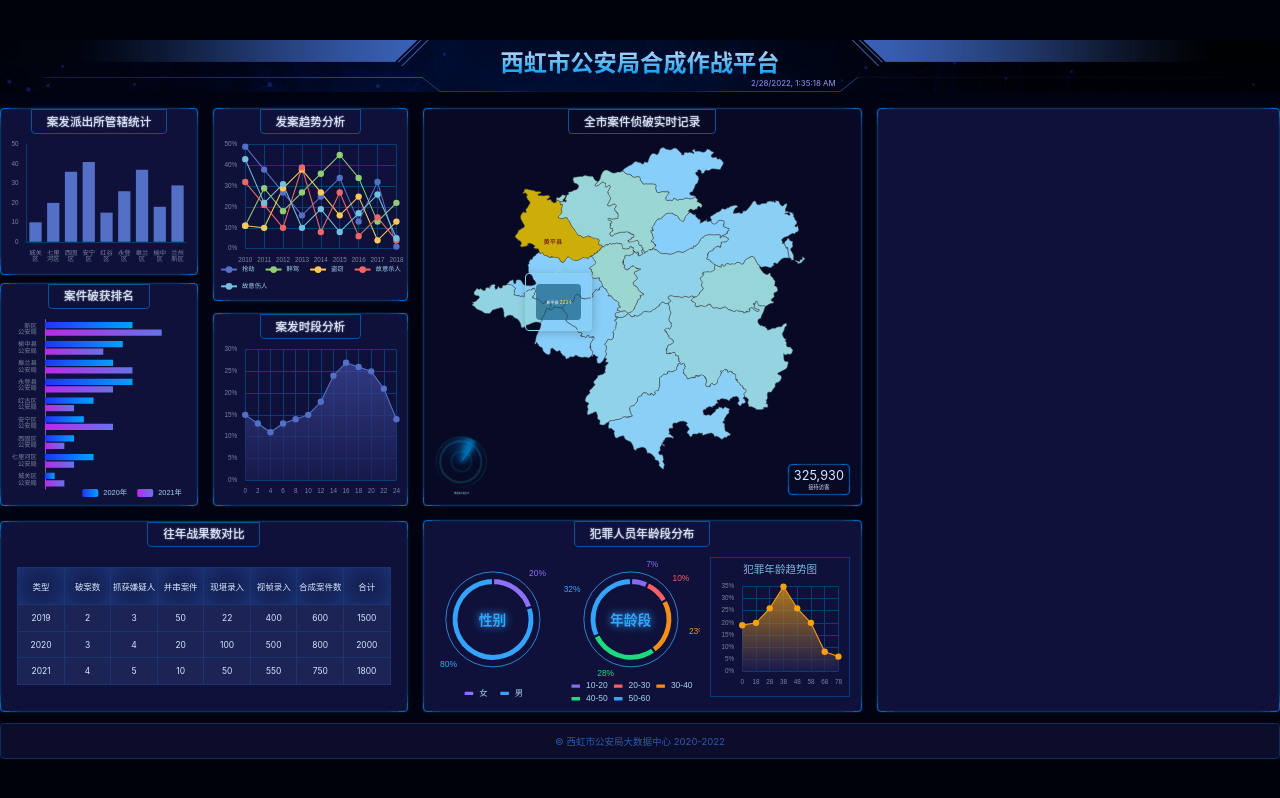
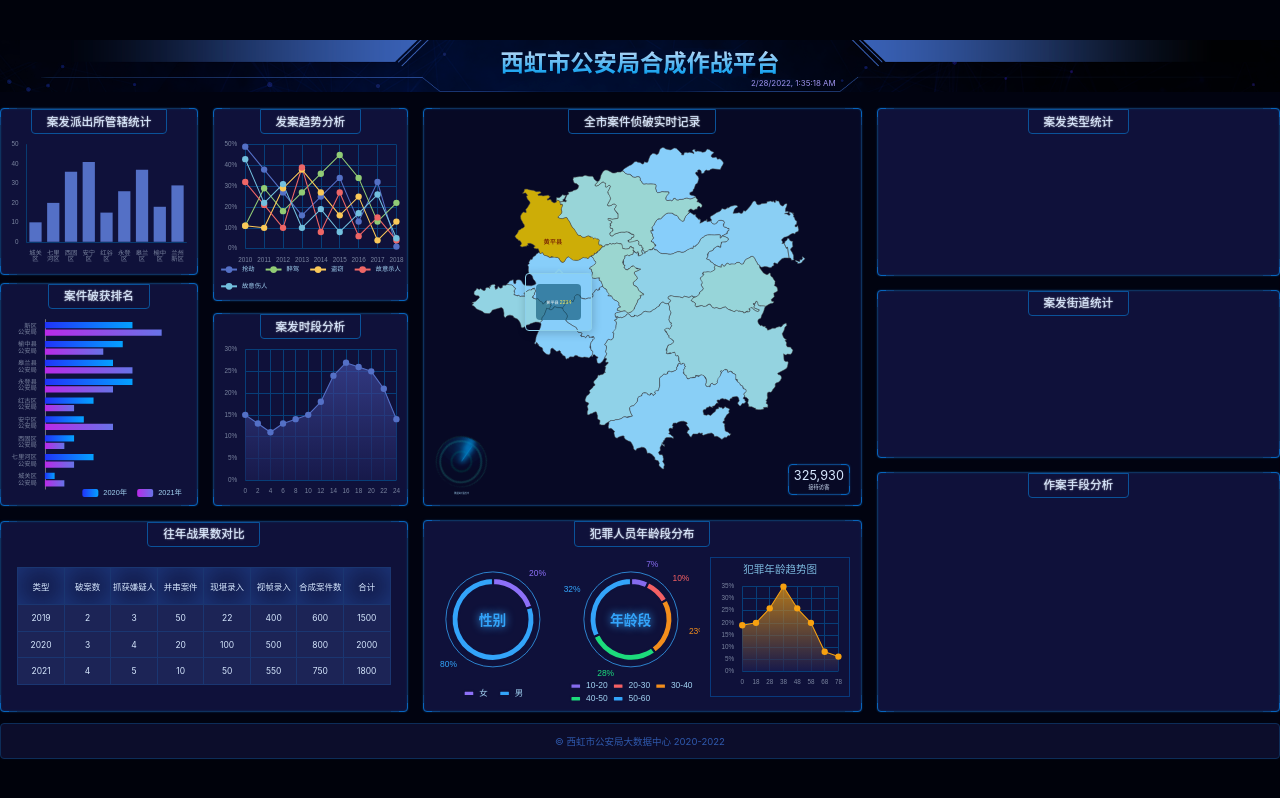
Before and after one commit to GeekyGuang/bigscreen, a React (Vite) app: page /#/ in a window 1280 px wide. Built offline with nearby package versions, Linux system fonts and the light colour scheme.

Commit message:
布局Chart10/11/12

```diff
--- a/src/pages/home.scss
+++ b/src/pages/home.scss
@@ -98,6 +98,18 @@
     }
     > .section5 {
       grid-area: box5;
+      display: flex;
+      flex-direction: column;
+      justify-content: space-between;
+      > .row1 {
+        height: px(317);
+      }
+      > .row2 {
+        height: px(317);
+      }
+      > .row3 {
+        height: px(455);
+      }
     }
 
     .管辖统计,
@@ -106,7 +118,10 @@
     .案发时段,
     .战果,
     .籍贯,
-    .年龄段 {
+    .年龄段,
+    .案发类型,
+    .案发街道,
+    .作案手段 {
       height: px(315);
       display: flex;
       flex-direction: column;
--- a/src/pages/home.tsx
+++ b/src/pages/home.tsx
@@ -48,7 +48,19 @@
             </div>
           </div>
         </section>
-        <section className="section5 bordered"></section>
+        <section className="section5">
+          <div className="bordered row1 案发类型">
+            <h2>案发类型统计</h2>
+            <div className="charts"></div>
+          </div>
+          <div className="bordered row2 案发街道">
+            <h2>案发街道统计</h2>
+            <div className="charts"></div>
+          </div>
+          <div className="bordered row3 作案手段">
+            <h2>作案手段分析</h2>
+          </div>
+        </section>
       </main>
       <footer>&copy; 西虹市公安局大数据中心 2020-{year}</footer>
     </div>
```
